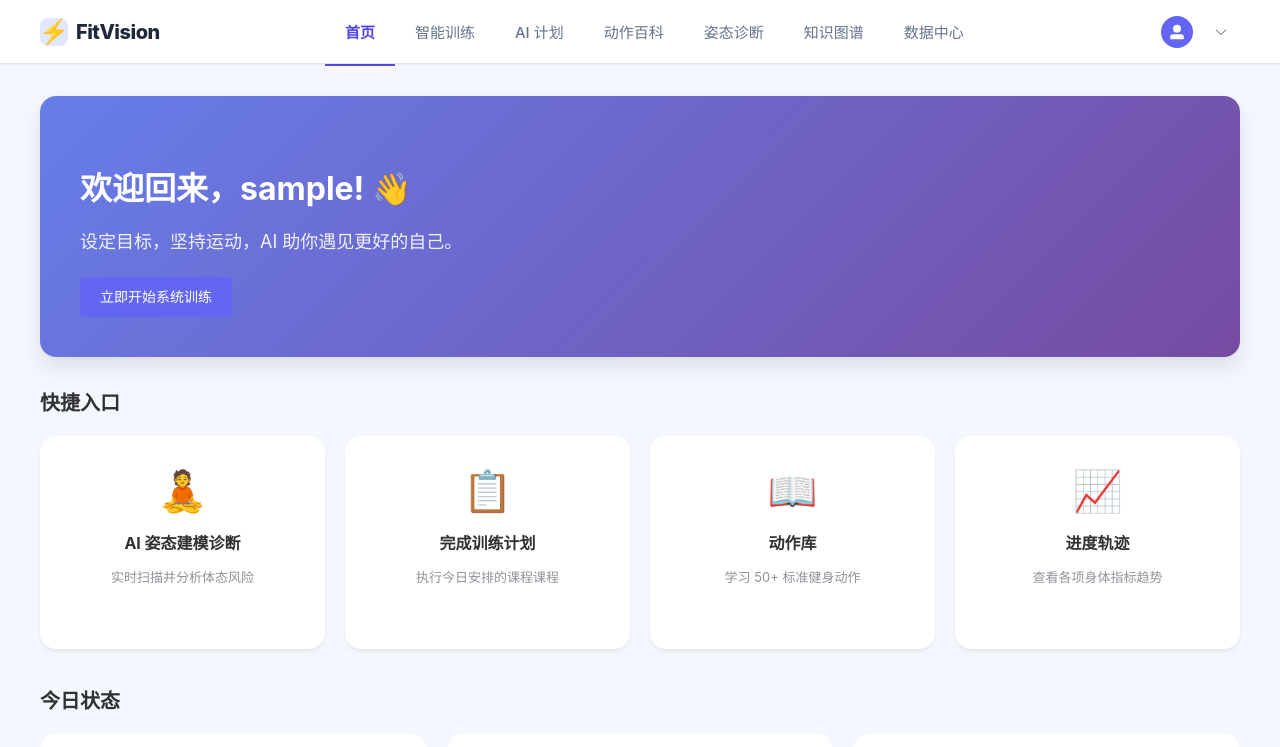
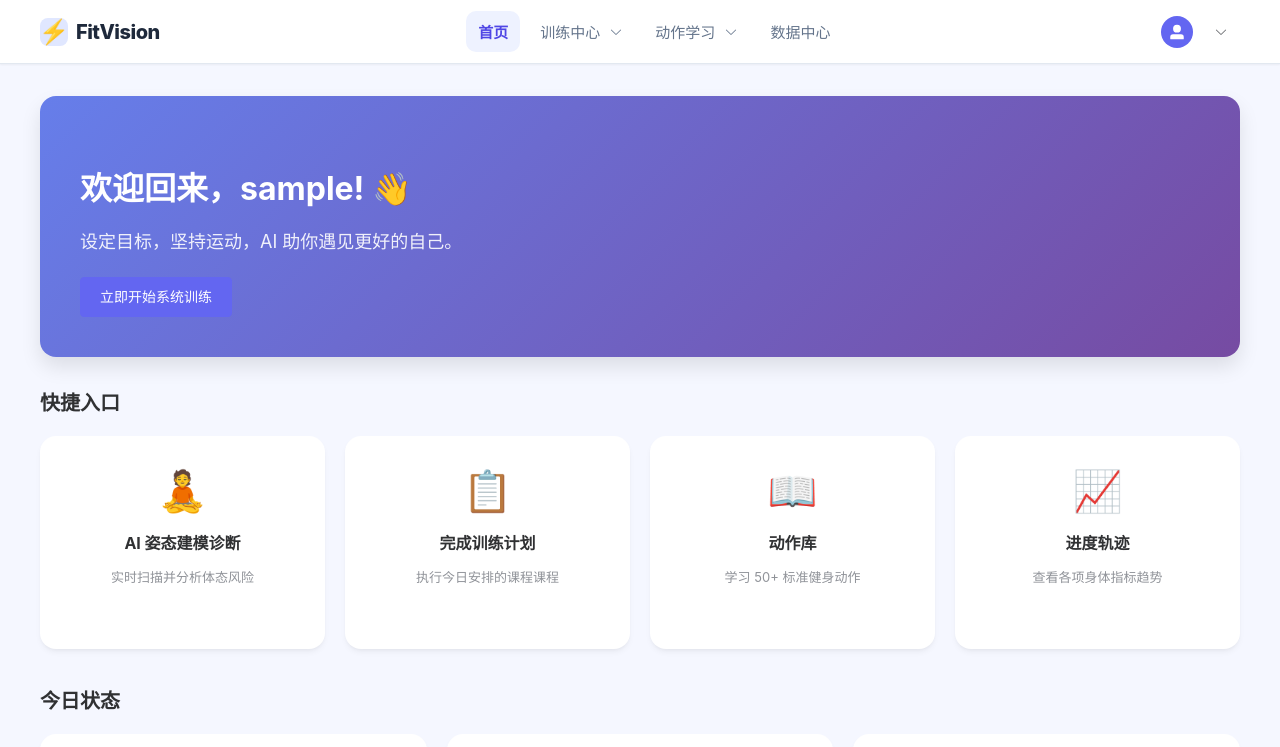
Before and after one commit to hhhxwhhh/FitVision, a Vue app in the folder frontend/: page / in a window 1280 px wide. Shown: the top 747 px of the page. Built offline with nearby package versions, Linux system fonts and the light colour scheme; no server answers; sample sign-in values are in the browser's storage.

Commit message:
修改了顶部导航栏

```diff
--- a/frontend/src/layouts/MainLayout.vue
+++ b/frontend/src/layouts/MainLayout.vue
@@ -1,27 +1,68 @@
 <template>
     <div class="main-layout">
         <el-container class="layout-container">
-            <!-- 顶部导航栏 -->
+            <!--
+              顶部导航栏：
+              1) 左侧品牌 Logo（点击回首页）
+              2) 中间主导航菜单（由路由路径驱动激活态）
+              3) 右侧用户下拉菜单（个人中心 / 退出登录）
+            -->
             <el-header class="header">
                 <div class="header-inner container">
+                    <!-- 品牌区：固定回首页入口，保证用户随时可回到主面板 -->
                     <div class="logo-section" @click="router.push('/')">
                         <div class="logo-icon">⚡</div>
                         <h1 class="logo-text">FitVision</h1>
                     </div>
 
+                    <!--
+                      主导航区：
+                      使用与“用户区”一致的 el-dropdown 形式做导航分组。
+                      目标：减少顶栏入口数量，同时保留功能可达性。
+                    -->
                     <div class="nav-section">
-                        <el-menu :default-active="activeMenu" mode="horizontal" @select="handleMenuSelect"
-                            :ellipsis="false" class="main-menu">
-                            <el-menu-item index="home">首页</el-menu-item>
-                            <el-menu-item index="training">智能训练</el-menu-item>
-                            <el-menu-item index="ai-plan">AI 计划</el-menu-item>
-                            <el-menu-item index="exercises">动作百科</el-menu-item>
-                            <el-menu-item index="posture-diagnosis">姿态诊断</el-menu-item>
-                            <el-menu-item index="exercise-graph">知识图谱</el-menu-item>
-                            <el-menu-item index="analytics">数据中心</el-menu-item>
-                        </el-menu>
+                        <div class="nav-links">
+                            <button class="nav-link" :class="{ active: activeMenu === 'home' }" @click="router.push('/')">
+                                首页
+                            </button>
+
+                            <el-dropdown @command="handleTrainingCommand" trigger="click">
+                                <button class="nav-link nav-dropdown-trigger"
+                                    :class="{ active: activeMenu === 'training-group' }">
+                                    训练中心
+                                    <el-icon class="el-icon--right"><arrow-down /></el-icon>
+                                </button>
+                                <template #dropdown>
+                                    <el-dropdown-menu>
+                                        <el-dropdown-item command="training">智能训练</el-dropdown-item>
+                                        <el-dropdown-item command="posture-diagnosis">姿态诊断</el-dropdown-item>
+                                        <el-dropdown-item command="ai-plan">AI 计划</el-dropdown-item>
+                                    </el-dropdown-menu>
+                                </template>
+                            </el-dropdown>
+
+                            <el-dropdown @command="handleKnowledgeCommand" trigger="click">
+                                <button class="nav-link nav-dropdown-trigger"
+                                    :class="{ active: activeMenu === 'knowledge-group' }">
+                                    动作学习
+                                    <el-icon class="el-icon--right"><arrow-down /></el-icon>
+                                </button>
+                                <template #dropdown>
+                                    <el-dropdown-menu>
+                                        <el-dropdown-item command="exercises">动作百科</el-dropdown-item>
+                                        <el-dropdown-item command="exercise-graph">知识图谱</el-dropdown-item>
+                                    </el-dropdown-menu>
+                                </template>
+                            </el-dropdown>
+
+                            <button class="nav-link" :class="{ active: activeMenu === 'analytics' }"
+                                @click="router.push('/analytics')">
+                                数据中心
+                            </button>
+                        </div>
                     </div>
 
+                    <!-- 用户区：展示头像和昵称，承载账户相关操作 -->
                     <div class="user-section">
                         <el-dropdown @command="handleUserCommand" trigger="click">
                             <div class="user-profile-badge">
@@ -53,7 +94,11 @@
                 </div>
             </el-header>
 
-            <!-- 内容区域 -->
+                        <!--
+                            内容区域：
+                            - 通过 router-view 动态渲染当前路由对应页面
+                            - 使用 route.path 作为 key，确保同路径切换时组件状态可预期
+                        -->
             <el-main class="main-content">
                 <div class="content-wrapper container">
                     <!-- Router View with Component Caching Strategy -->
@@ -63,6 +108,7 @@
                 </div>
             </el-main>
 
+            <!-- 页脚：统一版权信息 -->
             <el-footer class="footer">
                 <div class="footer-inner container">
                      <p>© 2024 FitVision inc. All rights reserved.</p>
@@ -74,50 +120,72 @@
 </template>
 
 <script setup lang="ts">
+// Vue 组合式 API：
+// ref/watch/onMounted 用于状态与生命周期控制
 import { ref, watch, computed, onMounted } from 'vue'
+// 路由实例：用于页面跳转和读取当前路径
 import { useRouter, useRoute } from 'vue-router'
+// 头像与下拉菜单图标
 import { UserFilled, User, SwitchButton, ArrowDown } from '@element-plus/icons-vue'
+// 全局消息与确认弹窗
 import { ElMessageBox, ElMessage } from 'element-plus'
-import { useUserStore } from '@/stores/userStore'
+// Pinia 用户状态仓库
+import { useUserStore } from '../stores/userStore'
 
 const router = useRouter()
 const route = useRoute()
 const userStore = useUserStore()
 
+// 当前激活菜单项（对应 el-menu 的 index）
 const activeMenu = ref('home')
 
 onMounted(async () => {
-    // 首次加载或刷新，尝试拉取用户信息
+    // 首次加载或刷新时，若 Store 没有用户信息则主动拉取。
+    // 目的：避免刷新后导航栏昵称和头像丢失。
     if (!userStore.user) {
         await userStore.fetchUser()
     }
 })
 
 watch(() => route.path, (path) => {
+    // 将“路由路径”映射为“菜单索引”，控制顶部导航高亮。
+    // 这里使用 startsWith 兼容子路由，例如 /training/report 仍高亮训练菜单。
     if (path === '/') activeMenu.value = 'home'
-    else if (path.startsWith('/training')) activeMenu.value = 'training'
-    else if (path.startsWith('/ai-plan')) activeMenu.value = 'ai-plan'
-    else if (path === '/exercises/graph') activeMenu.value = 'exercise-graph'
-    else if (path.startsWith('/exercises')) activeMenu.value = 'exercises'
-    else if (path === '/posture-diagnosis') activeMenu.value = 'posture-diagnosis'
+    else if (path.startsWith('/training') || path.startsWith('/ai-plan') || path === '/posture-diagnosis') activeMenu.value = 'training-group'
+    else if (path === '/exercises/graph' || path.startsWith('/exercises')) activeMenu.value = 'knowledge-group'
     else if (path.startsWith('/analytics')) activeMenu.value = 'analytics'
     else if (path.startsWith('/profile')) activeMenu.value = 'profile'
 }, { immediate: true })
 
-const handleMenuSelect = (index: string) => {
-    switch (index) {
-        case 'home': router.push('/'); break
-        case 'training': router.push('/training'); break
-        case 'ai-plan': router.push('/ai-plan'); break
-        case 'exercises': router.push('/exercises'); break
-        case 'posture-diagnosis': router.push('/posture-diagnosis'); break
-        case 'exercise-graph': router.push('/exercises/graph'); break
-        case 'analytics': router.push('/analytics'); break
-        case 'profile': router.push('/profile'); break
+const handleTrainingCommand = (command: string) => {
+    switch (command) {
+        case 'training':
+            router.push('/training')
+            break
+        case 'posture-diagnosis':
+            router.push('/posture-diagnosis')
+            break
+        case 'ai-plan':
+            router.push('/ai-plan')
+            break
+    }
+}
+
+const handleKnowledgeCommand = (command: string) => {
+    switch (command) {
+        case 'exercises':
+            router.push('/exercises')
+            break
+        case 'exercise-graph':
+            router.push('/exercises/graph')
+            break
     }
 }
 
 const handleUserCommand = (command: string) => {
+    // 用户下拉菜单命令处理：
+    // - logout：二次确认后清理登录状态并跳转登录页
+    // - profile：进入个人中心
     if (command === 'logout') {
         ElMessageBox.confirm('确定要退出登录吗？', '确认', {
             confirmButtonText: '退出',
@@ -135,11 +203,13 @@ const handleUserCommand = (command: string) => {
 </script>
 
 <style scoped>
+/* 页面级容器：撑满视口，保证页脚在底部 */
 .layout-container {
     min-height: 100vh;
     background-color: var(--bg-color);
 }
 
+/* 顶栏：吸顶 + 轻阴影，保持导航可见性 */
 .header {
     height: var(--header-height) !important;
     background: #ffffff;
@@ -151,6 +221,7 @@ const handleUserCommand = (command: string) => {
     box-shadow: 0 1px 2px 0 rgba(0, 0, 0, 0.05);
 }
 
+/* 顶栏内部三段布局：左 Logo / 中菜单 / 右用户区 */
 .header-inner {
     height: 100%;
     display: flex;
@@ -158,7 +229,7 @@ const handleUserCommand = (command: string) => {
     justify-content: space-between;
 }
 
-/* Logo Styling */
+/* Logo 样式：图标与标题作为品牌识别点 */
 .logo-section {
     display: flex;
     align-items: center;
@@ -170,6 +241,7 @@ const handleUserCommand = (command: string) => {
 .logo-icon {
     font-size: 24px;
     background: linear-gradient(135deg, #6366f1 0%, #4f46e5 100%);
+    background-clip: text;
     -webkit-background-clip: text;
     -webkit-text-fill-color: transparent;
     /* Emoji fallback */
@@ -192,39 +264,50 @@ const handleUserCommand = (command: string) => {
     letter-spacing: -0.5px;
 }
 
-/* Nav Menu Styling over Element Plus */
+/* 导航区域：居中显示收敛后的主入口 */
 .nav-section {
     flex: 1;
     display: flex;
     justify-content: center;
 }
 
-.main-menu {
-    border-bottom: none !important;
-    background: transparent !important;
+.nav-links {
+    display: flex;
+    align-items: center;
+    gap: 8px;
 }
 
-:deep(.el-menu-item) {
+.nav-link {
+    border: none;
+    background: transparent;
+    cursor: pointer;
+    padding: 10px 12px;
+    border-radius: 10px;
     font-size: 15px;
     font-weight: 500;
-    color: #64748b !important; /* Text Secondary */
-    background: transparent !important;
-    height: var(--header-height);
-    line-height: var(--header-height);
+    color: #64748b;
+    display: inline-flex;
+    align-items: center;
+    gap: 4px;
+    transition: all 0.2s ease;
 }
 
-:deep(.el-menu-item.is-active) {
-    color: #4f46e5 !important; /* Primary Dark */
+.nav-link.active {
+    color: #4f46e5;
     font-weight: 600;
-    border-bottom: 2px solid #4f46e5 !important;
+    background: #eef2ff;
 }
 
-:deep(.el-menu-item:hover) {
-    color: #1e293b !important;
-    background: transparent !important;
+.nav-link:hover {
+    color: #1e293b;
+    background: #f8fafc;
 }
 
-/* User Profile */
+.nav-dropdown-trigger :deep(.el-icon) {
+    font-size: 14px;
+}
+
+/* 用户资料入口：小胶囊形态，符合账户操作区特征 */
 .user-profile-badge {
     display: flex;
     align-items: center;
@@ -250,19 +333,20 @@ const handleUserCommand = (command: string) => {
     color: white;
 }
 
-/* Main Content */
+/* 主内容区：横向不溢出，避免图表类组件撑破布局 */
 .main-content {
     padding: 0;
     flex: 1;
     overflow-x: hidden;
 }
 
+/* 内容上下留白：给页面卡片和标题提供呼吸感 */
 .content-wrapper {
     padding-top: 32px;
     padding-bottom: 48px;
 }
 
-/* Footer */
+/* 页脚：弱化视觉权重，作为收尾信息区 */
 .footer {
     background: #fff;
     border-top: 1px solid #e2e8f0;
```
